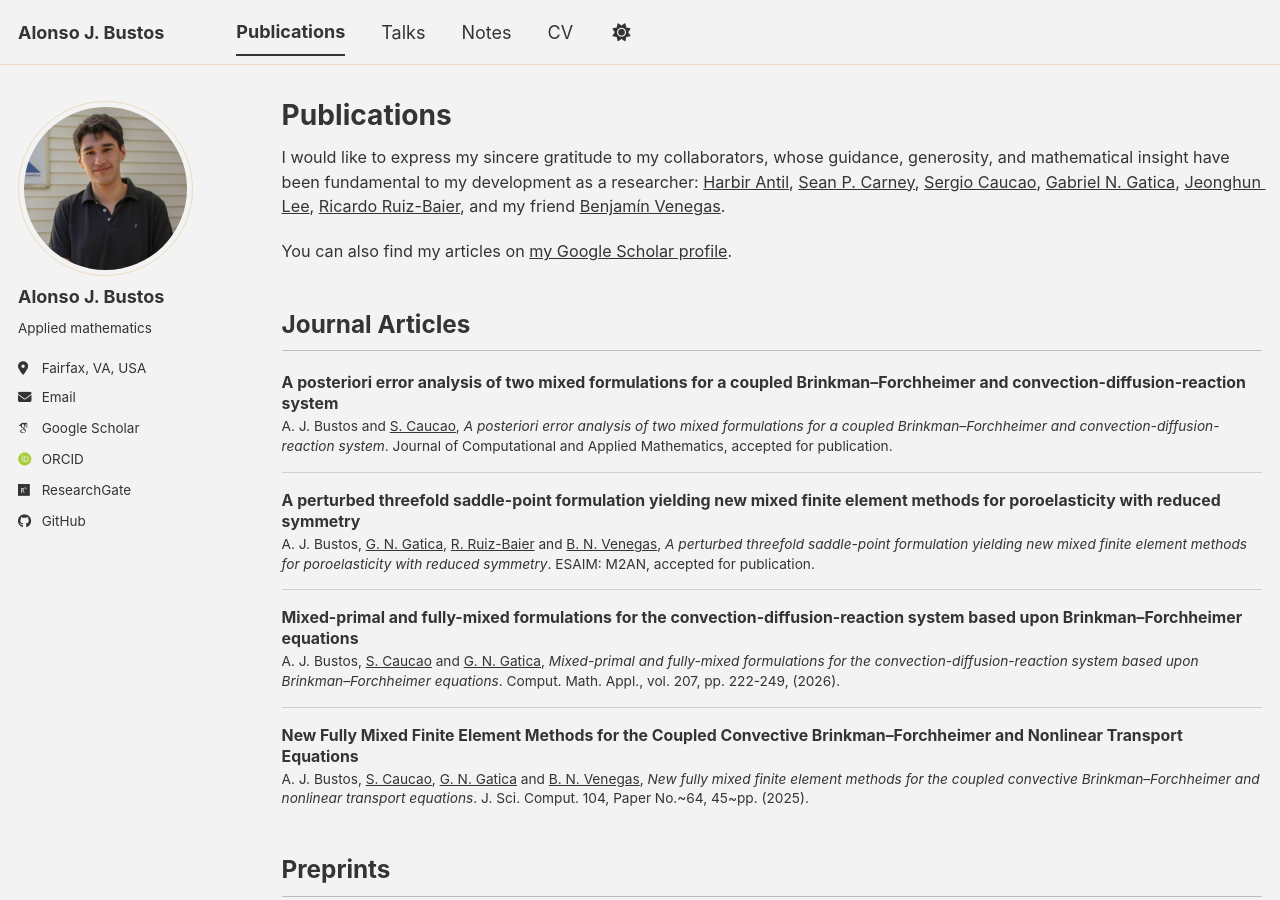
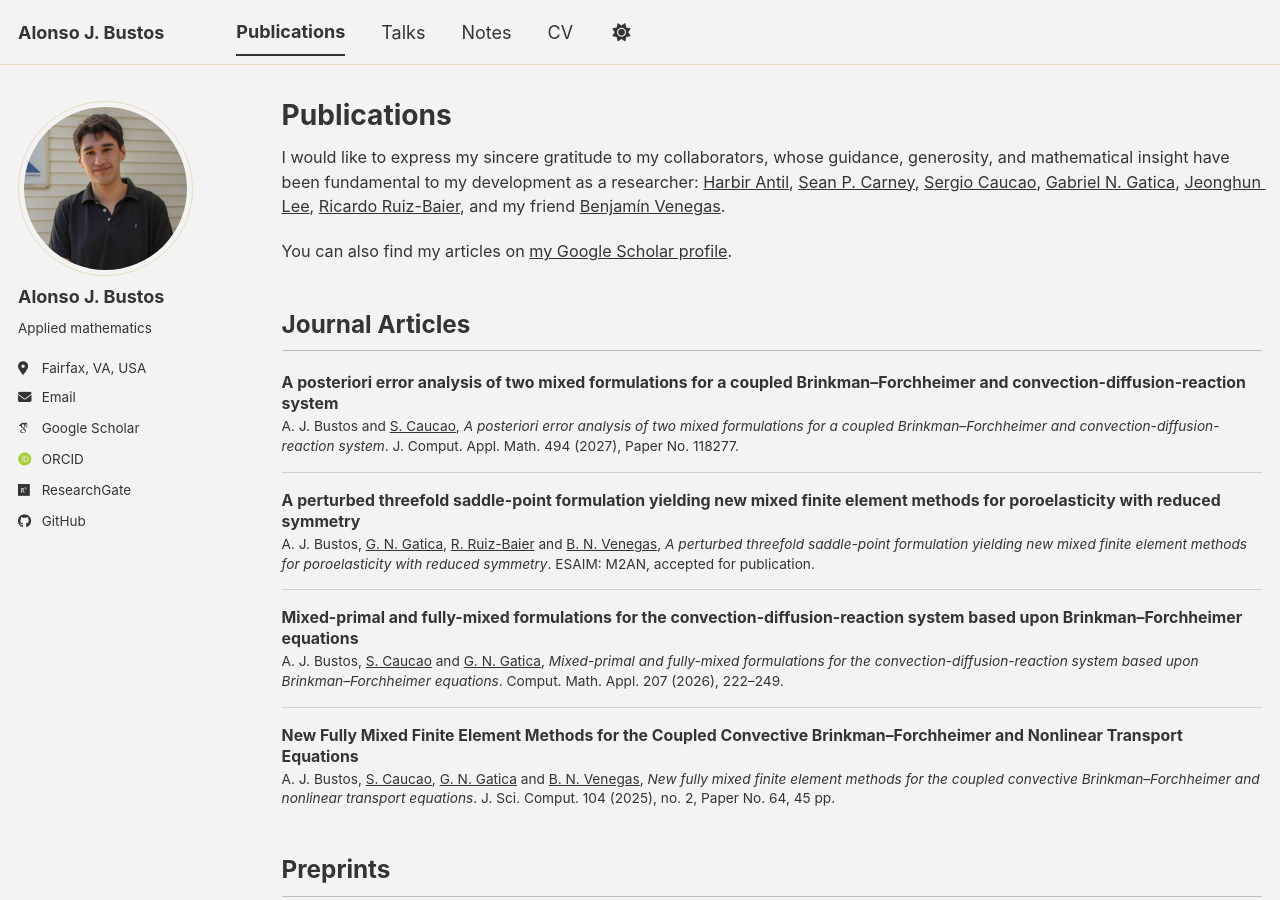
Before and after one commit to alonsojbustos/alonsojbustos.github.io, a Jekyll site: the page built from _pages/publications.md, in a window 1280 px wide and 900 px high. Built offline with Jekyll 4.4.1, drawn with Linux system fonts in a browser that asks for light colours; some web fonts are replaced; a script bundle is joined from its source files by our own code; library files that are not in the unit come from our copies.

Commit message:
Update publication details and formatting

```diff
--- a/_pages/publications.md
+++ b/_pages/publications.md
@@ -23,7 +23,7 @@ You can also find my articles on <a href="{{ site.author.googlescholar }}">my Go
 
 ### [A posteriori error analysis of two mixed formulations for a coupled Brinkman--Forchheimer and convection-diffusion-reaction system](https://doi.org/10.1016/j.cam.2026.118277)
 
-A. J. Bustos and <a href='https://scaucao.github.io'>S. Caucao</a>, <i>A posteriori error analysis of two mixed formulations for a coupled Brinkman--Forchheimer and convection-diffusion-reaction system</i>. Journal of Computational and Applied Mathematics, accepted for publication.
+A. J. Bustos and <a href='https://scaucao.github.io'>S. Caucao</a>, <i>A posteriori error analysis of two mixed formulations for a coupled Brinkman--Forchheimer and convection-diffusion-reaction system</i>. J. Comput. Appl. Math. 494 (2027), Paper No. 118277.
 
 ### [A perturbed threefold saddle-point formulation yielding new mixed finite element methods for poroelasticity with reduced symmetry](https://doi.org/10.1051/m2an/2026082)
 
@@ -31,11 +31,11 @@ A. J. Bustos, <a href='https://www.ci2ma.udec.cl/ggatica/index-english.html'>G.
 
 ### [Mixed-primal and fully-mixed formulations for the convection-diffusion-reaction system based upon Brinkman--Forchheimer equations](https://www.sciencedirect.com/science/article/abs/pii/S0898122126000775?via%3Dihub)
 
-A. J. Bustos, <a href='https://scaucao.github.io'>S. Caucao</a> and <a href='https://www.ci2ma.udec.cl/ggatica/index-english.html'>G. N. Gatica</a>, <i>Mixed-primal and fully-mixed formulations for the convection-diffusion-reaction system based upon Brinkman--Forchheimer equations</i>. Comput. Math. Appl., vol. 207, pp. 222-249, (2026).
+A. J. Bustos, <a href='https://scaucao.github.io'>S. Caucao</a> and <a href='https://www.ci2ma.udec.cl/ggatica/index-english.html'>G. N. Gatica</a>, <i>Mixed-primal and fully-mixed formulations for the convection-diffusion-reaction system based upon Brinkman--Forchheimer equations</i>. Comput. Math. Appl. 207 (2026), 222--249.
 
 ### [New Fully Mixed Finite Element Methods for the Coupled Convective Brinkman–Forchheimer and Nonlinear Transport Equations](https://link.springer.com/article/10.1007/s10915-025-02958-2)
 
-A. J. Bustos, <a href='https://scaucao.github.io'>S. Caucao</a>, <a href='https://www.ci2ma.udec.cl/ggatica/index-english.html'>G. N. Gatica</a> and <a href='https://benjamin-venegas.github.io'>B. N. Venegas</a>, <i>New fully mixed finite element methods for the coupled convective Brinkman--Forchheimer and nonlinear transport equations</i>. J. Sci. Comput. 104, Paper No.~64, 45~pp. (2025).
+A. J. Bustos, <a href='https://scaucao.github.io'>S. Caucao</a>, <a href='https://www.ci2ma.udec.cl/ggatica/index-english.html'>G. N. Gatica</a> and <a href='https://benjamin-venegas.github.io'>B. N. Venegas</a>, <i>New fully mixed finite element methods for the coupled convective Brinkman--Forchheimer and nonlinear transport equations</i>. J. Sci. Comput. 104 (2025), no. 2, Paper No. 64, 45 pp.
 
 ## Preprints
 
```
